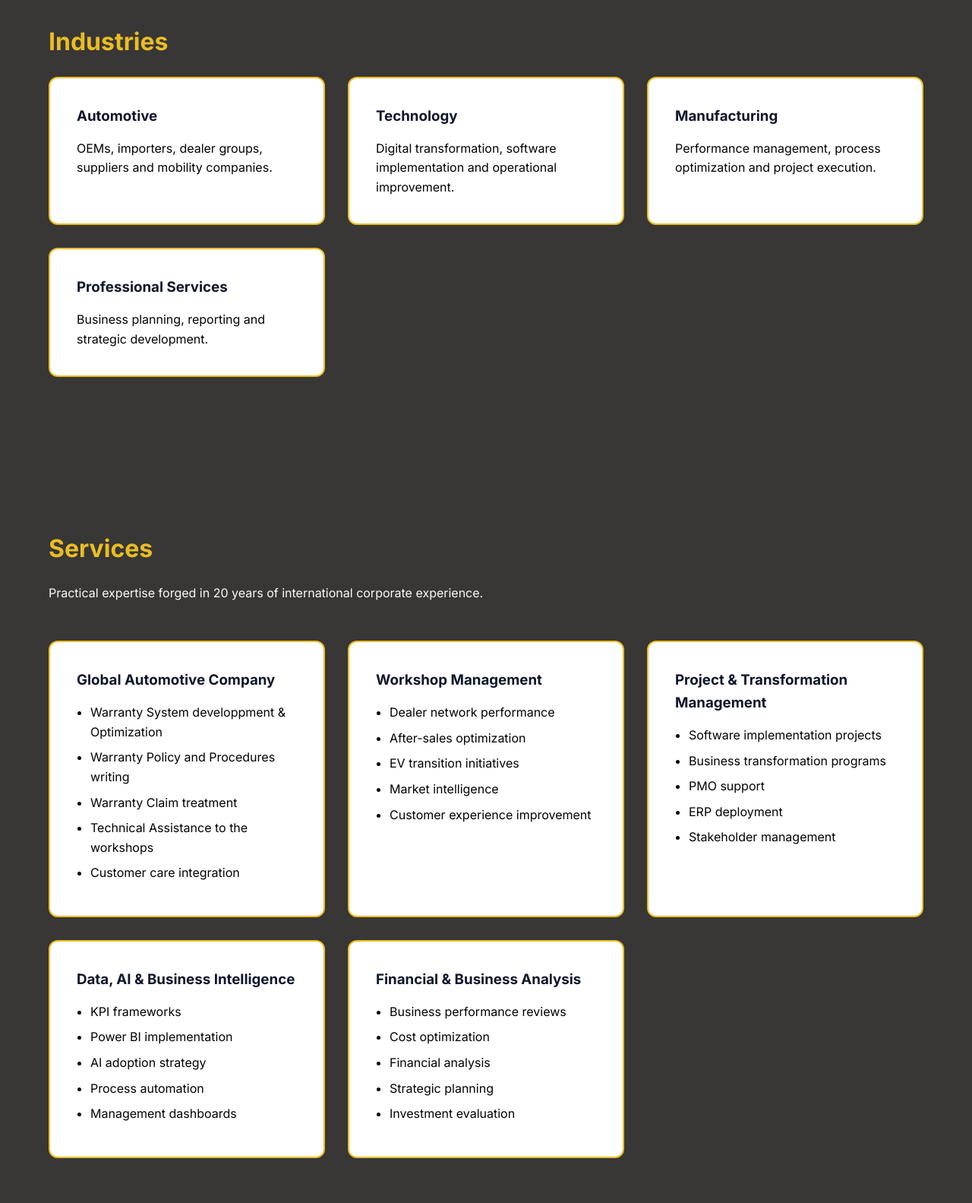
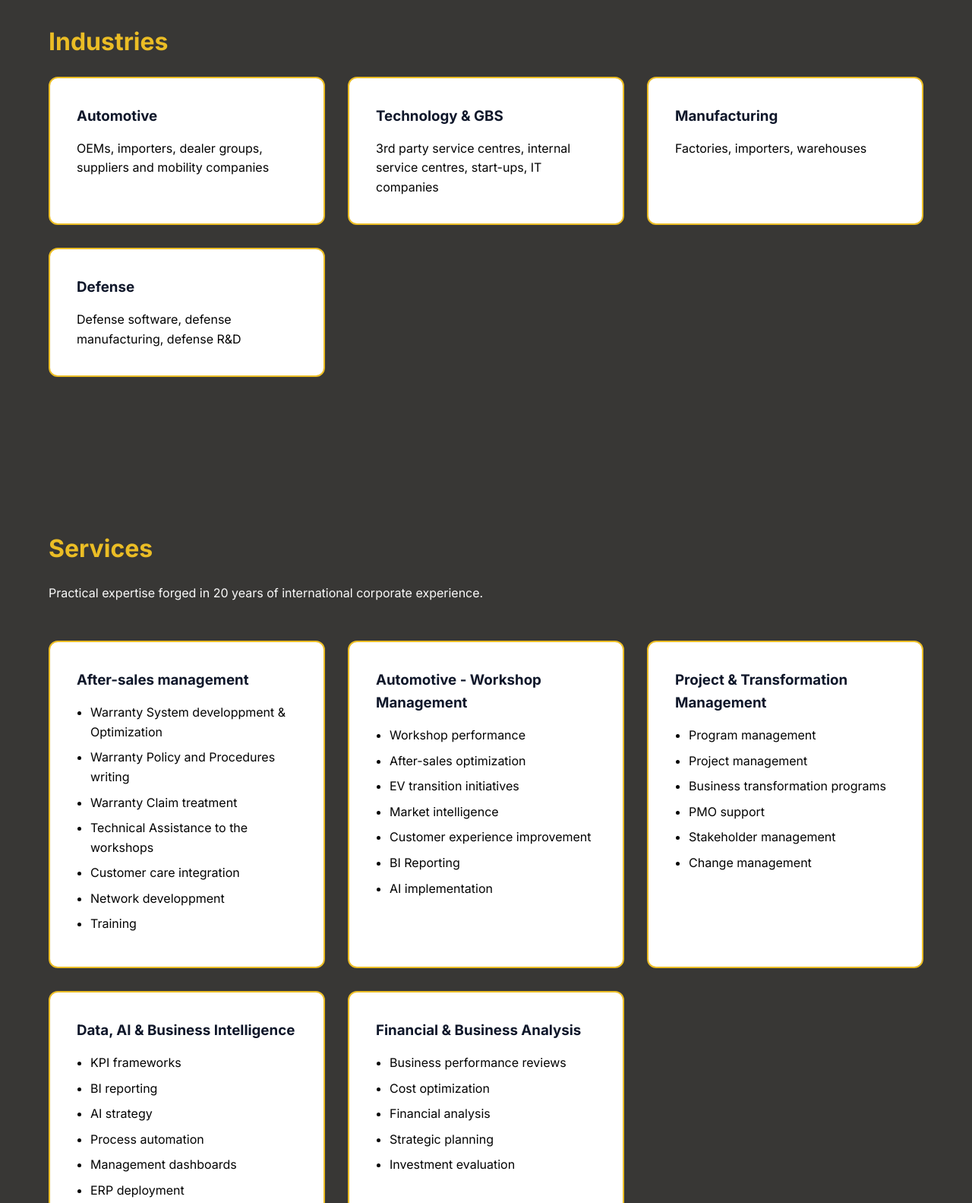
Before and after one commit to KRTStrategicConsulting/krtstrategicconsulting_sandbox, a plain HTML site: page index.html in a window 1280 px wide. Shown: the part 760-2343 px from the top of the page at 76% size. Drawn offline with Linux system fonts and the light colour scheme.

Commit message:
Update index.html

```diff
--- a/index.html
+++ b/index.html
@@ -249,22 +249,22 @@ performance improvement and hands-on execution.
 
 <div class="card">
 <h3>Automotive</h3>
-<p>OEMs, importers, dealer groups, suppliers and mobility companies.</p>
+<p>OEMs, importers, dealer groups, suppliers and mobility companies</p>
 </div>
 
 <div class="card">
-<h3>Technology</h3>
-<p>Digital transformation, software implementation and operational improvement.</p>
+<h3>Technology & GBS</h3>
+<p>3rd party service centres, internal service centres, start-ups, IT companies</p>
 </div>
 
 <div class="card">
 <h3>Manufacturing</h3>
-<p>Performance management, process optimization and project execution.</p>
+<p>Factories, importers, warehouses</p>
 </div>
 
 <div class="card">
-<h3>Professional Services</h3>
-<p>Business planning, reporting and strategic development.</p>
+<h3>Defense</h3>
+<p>Defense software, defense manufacturing, defense R&D</p>
 </div>
 
 </div>
@@ -286,35 +286,40 @@ Practical expertise forged in 20 years of international corporate experience.
 <div class="grid">
 
 <div class="card">
-<h3>Global Automotive Company</h3>
+<h3>After-sales management</h3>
 <ul>
 <li>Warranty System developpment & Optimization</li>
 <li>Warranty Policy and Procedures writing</li>
 <li>Warranty Claim treatment</li>
 <li>Technical Assistance to the workshops</li>
 <li>Customer care integration</li>
+<li>Network developpment</li>
+<li>Training</li>
 </ul>
 </div>
 
 <div class="card">
-<h3>Workshop Management</h3>
+<h3>Automotive - Workshop Management</h3>
 <ul>
-<li>Dealer network performance</li>
+<li>Workshop performance</li>
 <li>After-sales optimization</li>
 <li>EV transition initiatives</li>
 <li>Market intelligence</li>
 <li>Customer experience improvement</li>
+<li>BI Reporting</li>
+<li>AI implementation</li>
 </ul>
 </div>
 
 <div class="card">
 <h3>Project & Transformation Management</h3>
 <ul>
-<li>Software implementation projects</li>
+<li>Program management</li>
+<li>Project management</li>
 <li>Business transformation programs</li>
 <li>PMO support</li>
-<li>ERP deployment</li>
 <li>Stakeholder management</li>
+<li>Change management</li>
 </ul>
 </div>
 
@@ -322,10 +327,12 @@ Practical expertise forged in 20 years of international corporate experience.
 <h3>Data, AI & Business Intelligence</h3>
 <ul>
 <li>KPI frameworks</li>
-<li>Power BI implementation</li>
-<li>AI adoption strategy</li>
+<li>BI reporting</li>
+<li>AI strategy</li>
 <li>Process automation</li>
 <li>Management dashboards</li>
+<li>ERP deployment</li>
+<li>Software implementation projects</li>
 </ul>
 </div>
 
```
